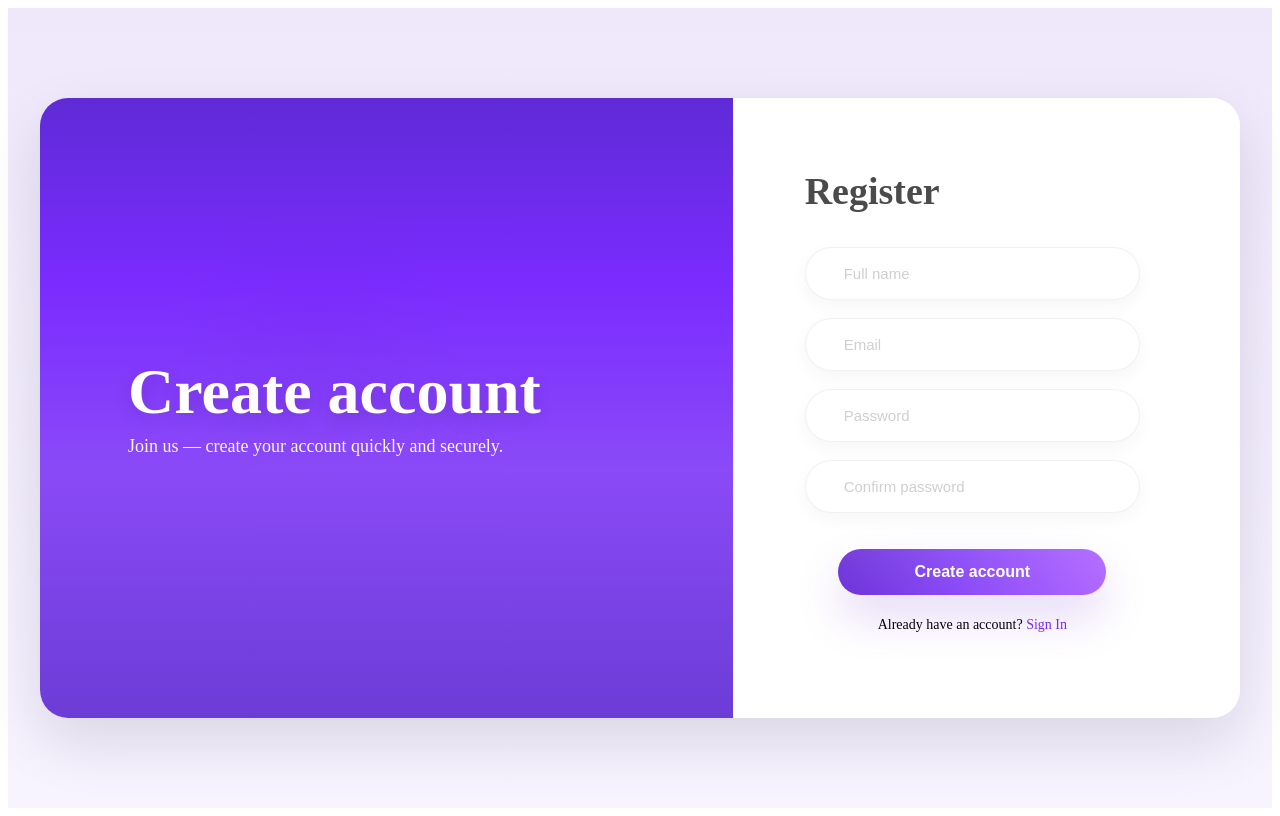
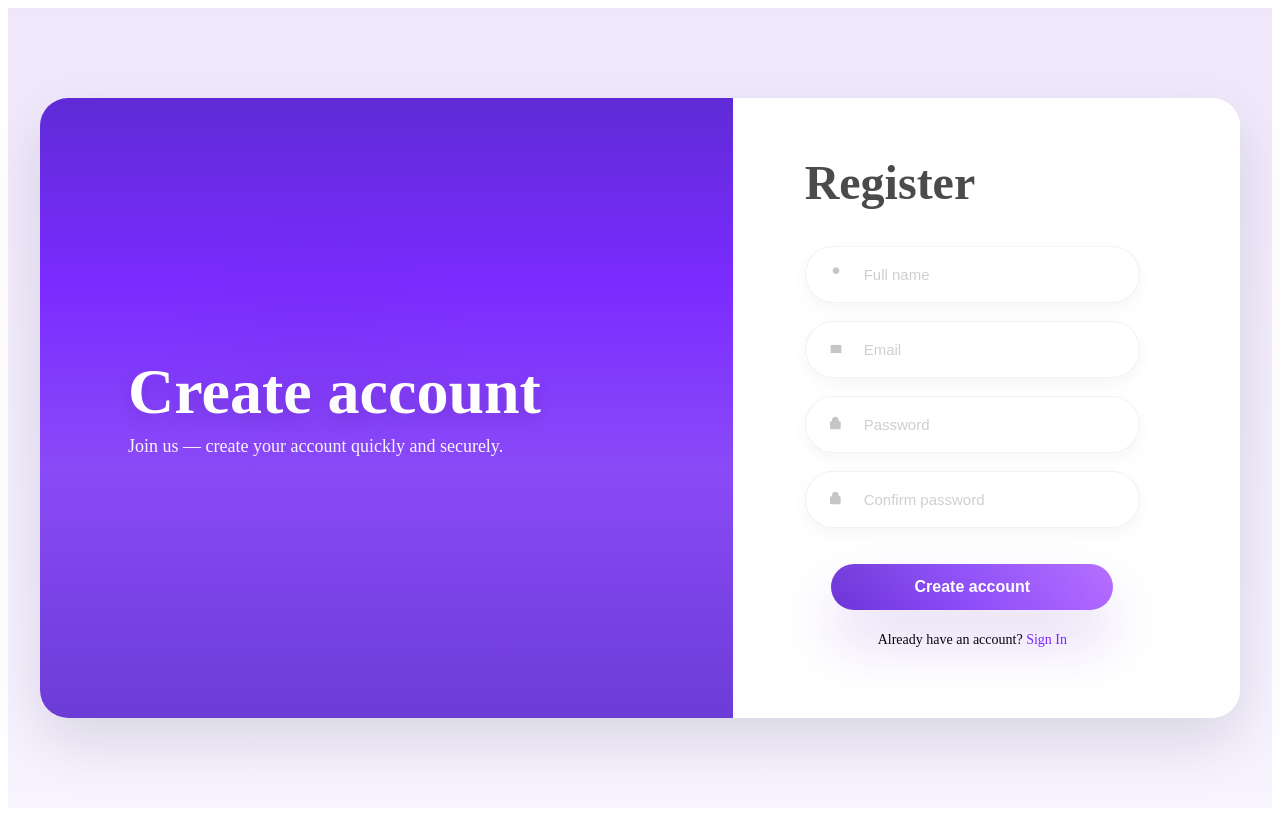
Before and after one commit to andres15131315/loginn, an Angular app: page /register in a window 1280 px wide. Built offline with nearby package versions, Linux system fonts and the light colour scheme.

Commit message:
first commit

```diff
--- a/src/app/app.css
+++ b/src/app/app.css
@@ -1,5 +1,4 @@
 /* Estilos para la vista de login estática (solo diseño) */
-@import url('https://fonts.googleapis.com/css2?family=Poppins:wght@300;400;600;700;800&display=swap');
 :root{
   --bg-left-1: #6c3cd6; /* purple gradient start */
   --bg-left-2: #9b5cff; /* purple gradient end */
@@ -71,26 +70,26 @@ body,html{height:100%;margin:0;font-family:Poppins,Inter,Segoe UI,Roboto,Arial}
   display:flex;
   flex-direction:column;
   justify-content:center; /* center vertically */
-  align-items:center; /* center horizontally */
+  align-items:flex-start; /* align content to left like the design */
   /* ensure right corners are rounded as in image */
   border-top-right-radius:28px;
   border-bottom-right-radius:28px;
 }
 
 .signin-title{
-  font-size:38px;
-  margin:0 0 22px 0;
+  font-size:48px;
+  margin:0 0 24px 0;
   color:#4b4b4b;
   font-weight:800;
   text-align:left;
   width:100%;
-  max-width:360px;
+  max-width:420px;
 }
 
 
-.signin-form{max-width:420px;width:100%;display:flex;flex-direction:column;align-items:center}
-.input-group{display:flex;align-items:center;gap:12px;border:1px solid #e6e6ea;padding:16px 20px;border-radius:999px;margin-bottom:18px;background:#fff;width:100%;max-width:360px;box-shadow:inset 0 2px 0 rgba(255,255,255,0.6), 0 6px 18px rgba(0,0,0,0.04)}
-.input-group input{border:0;outline:none;font-size:15px;width:100%;background:transparent;color:#9b9b9b;padding-left:6px}
+.signin-form{max-width:480px;width:100%;display:flex;flex-direction:column;align-items:flex-start}
+.input-group{display:flex;align-items:center;gap:12px;border:1px solid #e6e6ea;padding:18px 22px;border-radius:999px;margin-bottom:18px;background:#fff;width:100%;max-width:420px;box-shadow:inset 0 2px 0 rgba(255,255,255,0.6), 0 6px 18px rgba(0,0,0,0.04)}
+.input-group input{border:0;outline:none;font-size:15px;width:100%;background:transparent;color:#4b4b4b;padding-left:8px}
 .input-group input::placeholder{color:#cfcfcf}
 .input-group::placeholder{color:#cfcfcf}
 .input-group input::placeholder{color:#cfcfcf}
@@ -104,7 +103,7 @@ body,html{height:100%;margin:0;font-family:Poppins,Inter,Segoe UI,Roboto,Arial}
 .input-icon svg{width:16px;height:16px;display:block}
 
 
-.options{display:flex;align-items:center;justify-content:space-between;gap:12px;margin-bottom:20px;color:var(--muted);font-size:14px;width:100%;max-width:360px}
+.options{display:flex;align-items:center;justify-content:space-between;gap:12px;margin-bottom:20px;color:var(--muted);font-size:14px;width:100%;max-width:420px}
 .options .remember{gap:8px}
 .options-left{flex:1}
 .options-right{flex:1;text-align:right}
@@ -112,7 +111,7 @@ body,html{height:100%;margin:0;font-family:Poppins,Inter,Segoe UI,Roboto,Arial}
 .options input{transform:scale(1.02)}
 .forgot{text-decoration:none;color:var(--muted)}
 
-.btn-signin{display:block;width:280px;max-width:80%;padding:14px 18px;border-radius:32px;border:0;color:white;font-weight:700;background:linear-gradient(90deg,#6e33d9 0%, #8a4af7 45%, #b067ff 100%);box-shadow:0 22px 46px rgba(109,45,206,0.18);cursor:pointer;font-size:16px;text-align:center;margin:18px auto 0;position:relative;z-index:1}
+.btn-signin{display:block;width:320px;max-width:84%;padding:14px 18px;border-radius:32px;border:0;color:white;font-weight:700;background:linear-gradient(90deg,#6e33d9 0%, #8a4af7 45%, #b067ff 100%);box-shadow:0 32px 56px rgba(109,45,206,0.18);cursor:pointer;font-size:16px;text-align:center;margin:18px auto 0;position:relative;z-index:1}
 .btn-signin::after{content:"";position:absolute;inset:0;border-radius:32px;background:linear-gradient(180deg,rgba(255,255,255,0.06),transparent);pointer-events:none;z-index:0}
 .btn-signin:hover{filter:brightness(1.03)}
 .btn-signin:active{transform:translateY(1px)}
--- a/src/app/app.ts
+++ b/src/app/app.ts
@@ -3,6 +3,7 @@ import { RouterOutlet } from '@angular/router';
 
 @Component({
   selector: 'app-root',
+  standalone: true,
   imports: [RouterOutlet],
   templateUrl: './app.html',
   styleUrls: ['./app.css']
--- a/src/app/login/login.html
+++ b/src/app/login/login.html
@@ -17,18 +17,29 @@
 
       <form class="signin-form" novalidate>
         <label class="input-group">
-          <span class="input-icon" aria-hidden="true"></span>
+          <span class="input-icon" aria-hidden="true">
+            <!-- user icon -->
+            <svg viewBox="0 0 24 24" fill="none" xmlns="http://www.w3.org/2000/svg" width="16" height="16" aria-hidden="true">
+              <path d="M12 12c2.761 0 5-2.239 5-5s-2.239-5-5-5-5 2.239-5 5 2.239 5 5 5z" fill="#c6c6c6" />
+              <path d="M4 20c0-3.314 2.686-6 6-6h4c3.314 0 6 2.686 6 6v1H4v-1z" fill="#e6e6e6" />
+            </svg>
+          </span>
           <input type="text" placeholder="Username or email" aria-label="Username or email" />
         </label>
 
         <label class="input-group">
-          <span class="input-icon" aria-hidden="true"></span>
+          <span class="input-icon" aria-hidden="true">
+            <!-- lock icon -->
+            <svg viewBox="0 0 24 24" fill="none" xmlns="http://www.w3.org/2000/svg" width="16" height="16" aria-hidden="true">
+              <path d="M17 8h-1V6c0-2.761-2.239-5-5-5S6 3.239 6 6v2H5c-1.103 0-2 .897-2 2v8c0 1.103.897 2 2 2h12c1.103 0 2-.897 2-2v-8c0-1.103-.897-2-2-2z" fill="#e6e6e6" />
+            </svg>
+          </span>
           <input type="password" placeholder="Password" aria-label="Password" />
         </label>
 
         <div class="options">
           <div class="options-left"><label class="remember"><input type="checkbox" /> Remember me</label></div>
-          <div class="options-right"><a class="forgot" routerLink="#">Forgot password?</a></div>
+          <div class="options-right"><a class="forgot" href="#">Forgot password?</a></div>
         </div>
 
         <button class="btn-signin" type="button">Sign In</button>
--- a/src/app/register/register.html
+++ b/src/app/register/register.html
@@ -12,10 +12,10 @@
       <h3 class="signin-title">Register</h3>
 
       <form class="signin-form" novalidate>
-        <label class="input-group"><span class="input-icon"></span><input type="text" placeholder="Full name" /></label>
-        <label class="input-group"><span class="input-icon"></span><input type="email" placeholder="Email" /></label>
-        <label class="input-group"><span class="input-icon"></span><input type="password" placeholder="Password" /></label>
-        <label class="input-group"><span class="input-icon"></span><input type="password" placeholder="Confirm password" /></label>
+        <label class="input-group"><span class="input-icon" aria-hidden="true"><svg viewBox="0 0 24 24" width="16" height="16" fill="#c6c6c6"><path d="M12 12c2.761 0 5-2.239 5-5s-2.239-5-5-5-5 2.239-5 5 2.239 5 5 5z"></path></svg></span><input type="text" placeholder="Full name" /></label>
+        <label class="input-group"><span class="input-icon" aria-hidden="true"><svg viewBox="0 0 24 24" width="16" height="16" fill="#c6c6c6"><path d="M2 4h20v16H2z" opacity="0.05"></path><path d="M4 6h16v12H4z"></path></svg></span><input type="email" placeholder="Email" /></label>
+        <label class="input-group"><span class="input-icon" aria-hidden="true"><svg viewBox="0 0 24 24" width="16" height="16" fill="#c6c6c6"><path d="M17 8h-1V6c0-2.761-2.239-5-5-5S6 3.239 6 6v2H5c-1.103 0-2 .897-2 2v8c0 1.103.897 2 2 2h12c1.103 0 2-.897 2-2v-8c0-1.103-.897-2-2-2z"></path></svg></span><input type="password" placeholder="Password" /></label>
+        <label class="input-group"><span class="input-icon" aria-hidden="true"><svg viewBox="0 0 24 24" width="16" height="16" fill="#c6c6c6"><path d="M17 8h-1V6c0-2.761-2.239-5-5-5S6 3.239 6 6v2H5c-1.103 0-2 .897-2 2v8c0 1.103.897 2 2 2h12c1.103 0 2-.897 2-2v-8c0-1.103-.897-2-2-2z"></path></svg></span><input type="password" placeholder="Confirm password" /></label>
 
         <button class="btn-signin" type="button">Create account</button>
 
--- a/src/index.html
+++ b/src/index.html
@@ -6,6 +6,7 @@
   <base href="/">
   <meta name="viewport" content="width=device-width, initial-scale=1">
   <link rel="icon" type="image/x-icon" href="favicon.ico">
+  <link rel="stylesheet" href="https://fonts.googleapis.com/css2?family=Poppins:wght@300;400;600;700;800&display=swap">
 </head>
 <body>
   <app-root></app-root>
```
Also changed, not shown: src/app/login.component.ts (deleted, +0 -16 lines), src/app/login.html (deleted, +0 -45 lines), src/app/register.component.ts (deleted, +0 -14 lines), src/app/register.html (deleted, +0 -26 lines).
